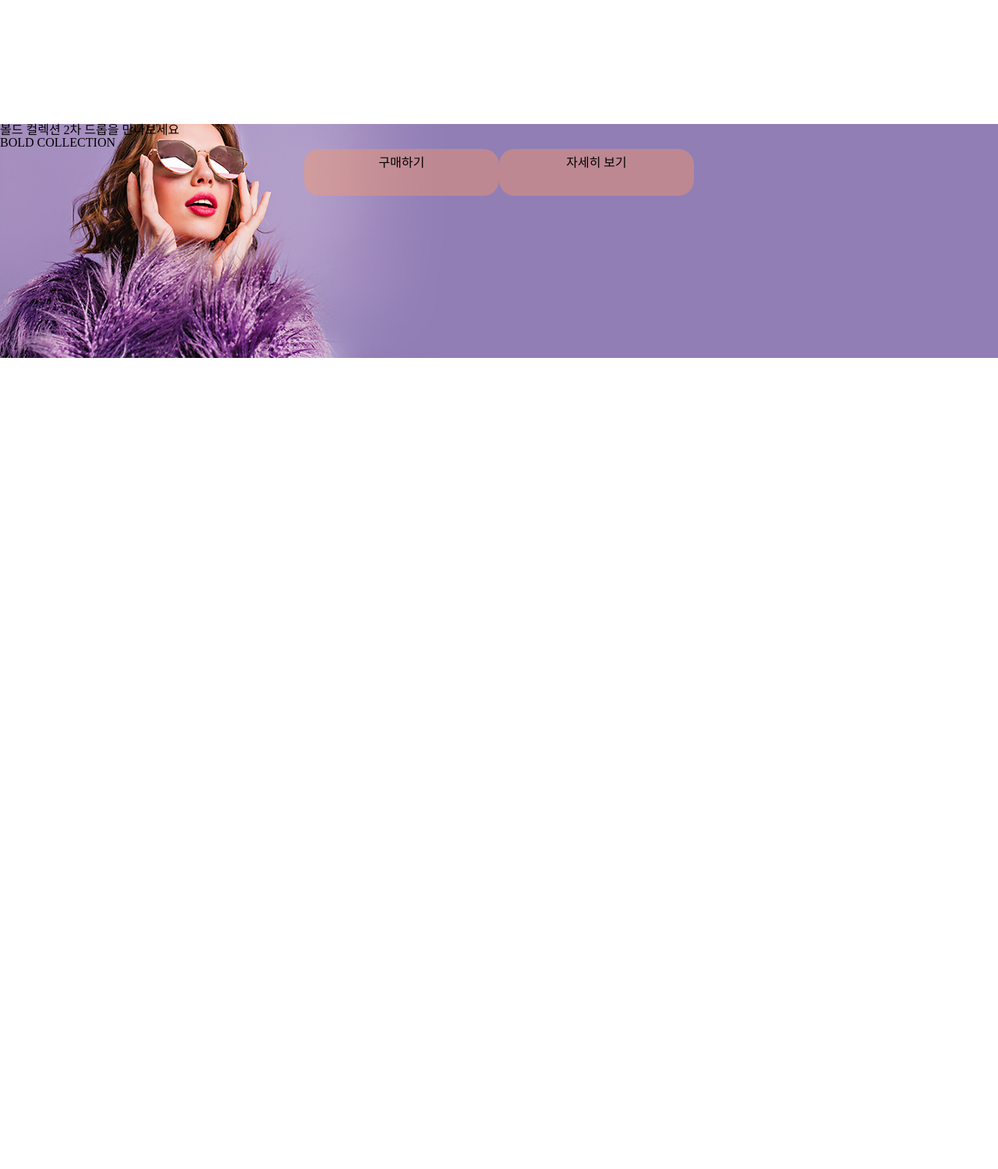
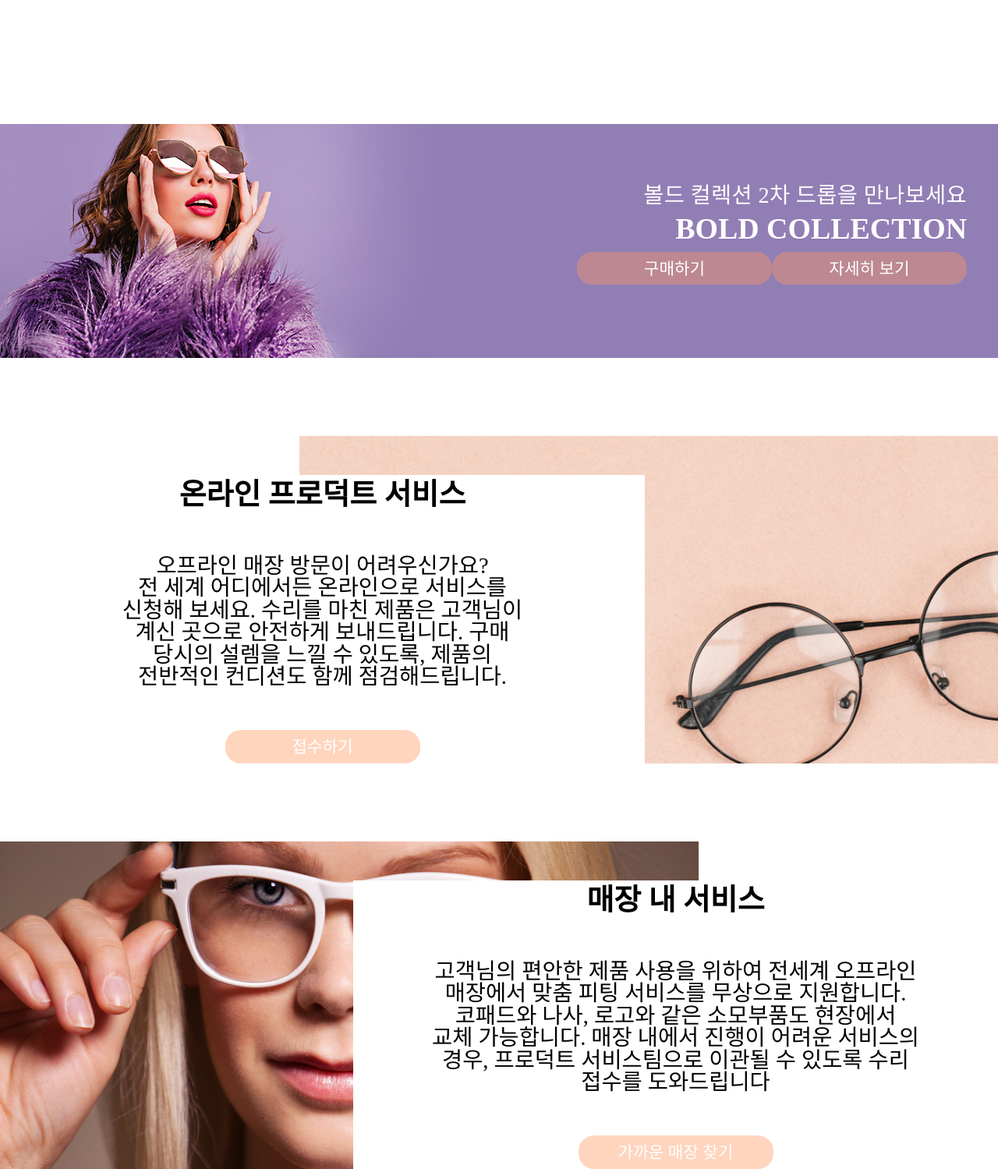
Before and after one commit to bok87/gentlemonster_2023, a PHP site: page / in a window 1280 px wide. Shown: the part 741-2240 px from the top of the page at 78% size. Before the commit the page ends 1200 px from the top, so only its background shows below. Run offline with PHP 8.4, Linux system fonts and the light colour scheme.

Commit message:
0807 service

```diff
--- a/index.html
+++ b/index.html
@@ -88,6 +88,33 @@
                 </div>
             </div>
         </div>
+        <!-- main 3. service -->
+        <div id="shop_service"><!-- bg -->
+            <div class="txt">
+                <h1>온라인 프로덕트 서비스</h1>
+                <p>오프라인 매장 방문이 어려우신가요?<br>
+                    전 세계 어디에서든 온라인으로 서비스를<br>
+                    신청해 보세요. 수리를 마친 제품은 고객님이<br>
+                    계신 곳으로 안전하게 보내드립니다. 구매 <br>
+                    당시의 설렘을 느낄 수 있도록, 제품의 <br>
+                    전반적인 컨디션도 함께 점검해드립니다.<br>
+                </p>
+                <a href="#" class="service_link">접수하기</a>
+            </div>
+        </div>
+        <div id="shop_service"><!-- bg -->
+            <div class="txt">
+                <h1>매장 내 서비스</h1>
+                <p>고객님의 편안한 제품 사용을 위하여 전세계 오프라인 <br>
+                    매장에서 맞춤 피팅 서비스를 무상으로 지원합니다. <br>
+                    코패드와 나사, 로고와 같은 소모부품도 현장에서 <br>
+                    교체 가능합니다. 매장 내에서 진행이 어려운 서비스의 <br>
+                    경우, 프로덕트 서비스팀으로 이관될 수 있도록 수리 <br>
+                    접수를 도와드립니다
+                </p>
+                <a href="#" class="service_link">가까운 매장 찾기</a>
+            </div>
+        </div>
     </main>
     <!-- header, footer 웹페이지 공통영역 적용 JS -->
     <script src="/script/common.js"></script>
--- a/styles/index.css
+++ b/styles/index.css
@@ -63,21 +63,87 @@ main .adver_bnr {
     height: 300px;
 }
 main .adver_bnr img {width: 100%;}
-main .adver_bnr .txt {}
-main .adver_bnr p {}
-main .adver_bnr h1 {}
+main .adver_bnr .txt {
+    /* contents width px */
+    max-width: 1200px; margin:0 auto;
+    text-align: right;
+    /* display: flex; flex-flow: column nowrap;
+    align-items: center; justify-content: right; */ /* 이거쓰면 안됨 */
+    padding-top: 77.5px;
+}
+main .adver_bnr p {
+    font-size: 1.777rem; color:white;
+    letter-spacing: 0.02rem;
+}
+main .adver_bnr h1 {
+    font-size: 2.369rem;
+    font-weight: 700; color:white;
+    margin: 10px 0;
+}
 main .adver_bnr .link {
     display: flex; flex-flow:row nowrap;
-    align-items: center; justify-content: center;
+    align-items: center; justify-content: right;
     text-align: center;
 
 }
 main .adver_bnr .link a {
-    width: 230px; height: 40px;
+    width: 230px; height: 20px;
     background: rgba(255,151,92,0.40);
     border-radius: 20px;
     padding: 10px;
+    font-size:1.333rem; color:white;
+    padding-top: 12px;
 }
 main .adver_bnr .link a:hover {
     background: #FF975C;
 }
+/* main 3. service */
+main #shop_service { /* 너비100% */
+    background: url(/images/service_bg1.jpg) no-repeat;
+    background-position: right bottom;
+    background-size: 70%;
+    padding-top: 50px;
+    margin-top: 100px;
+}
+main #shop_service .txt:nth-child(1) { /* 너비 px주기 */
+    background: white;
+    width: 827px;
+    text-align: center;
+}
+main #shop_service .txt h1 {
+    font-size:2.369rem;
+    font-weight:700;
+    line-height: 50px;
+}
+main #shop_service .txt p {
+    font-size:1.777rem;
+    padding: 53px;
+}
+main #shop_service .txt .service_link {
+    width: 230px;
+    background: rgba(255,151,92,0.40);
+    border-radius: 20px;
+    padding: 10px;
+    font-size:1.333rem; color:white;
+    padding-top: 12px;
+    display: inline-block;
+    text-align: center;
+
+}
+main #shop_service .txt .service_link:hover {
+    background: #FF975C;
+}
+
+main #shop_service:last-child { /* 너비100% */
+    background: url(/images/service_bg2.jpg) no-repeat;
+    background-position: left center;
+    background-size: 70%;
+    padding-top: 50px;
+    margin-top: 100px;
+    display: flex; flex-flow:row-reverse;
+}
+main #shop_service .txt:nth-child(2) {
+    background: white;
+    width: 827px;
+    text-align: right;
+}
```
Also changed, not shown: images/service_bg1.jpg (added), images/service_bg2.jpg (added).
